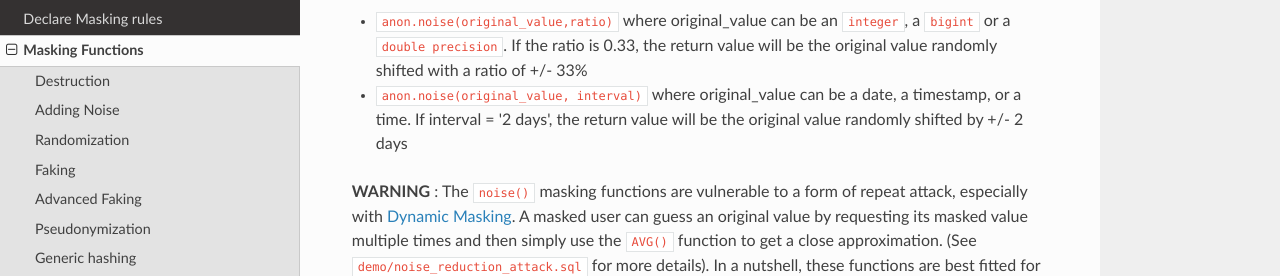
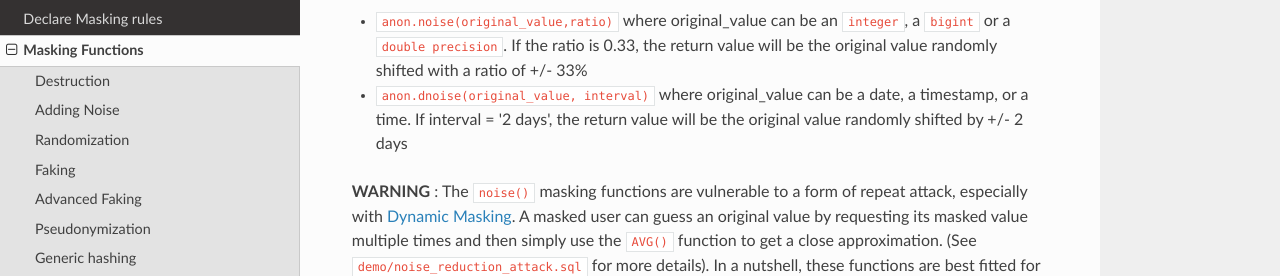
Before and after one commit to neondatabase/postgresql_anonymizer, an MkDocs documentation site: the page built from docs/masking_functions.md, in a window 1280 px wide and 900 px high, scrolled down 896 px. Shown: the part 171-447 px from the top of the window. Built offline with MkDocs 1.6.1, drawn with Linux system fonts in a browser that asks for light colours; nearby versions of some CDN libraries.

Commit message:
Fix doc for dnoise masking_functions.md

```diff
--- a/docs/masking_functions.md
+++ b/docs/masking_functions.md
@@ -63,7 +63,7 @@
   a `bigint` or a `double precision`. If the ratio is 0.33, the return value
   will be the original value randomly shifted with a ratio of +/- 33%
 
-* `anon.noise(original_value, interval)` where original_value can be a date, a
+* `anon.dnoise(original_value, interval)` where original_value can be a date, a
   timestamp, or a time. If interval = '2 days', the return value will be the
   original value randomly shifted by +/- 2 days
 
```
